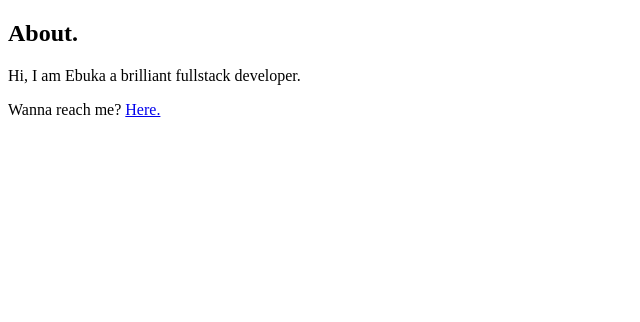
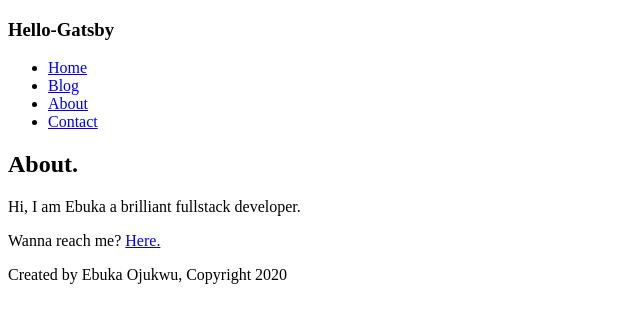
Before and after one commit to OjukwuEbuka/hello-gatsby, a Gatsby site: page /about in a window 1280 px wide. Shown: the whole page, without its empty margins (0-640 px from the left). Built offline with nearby package versions, Linux system fonts and the light colour scheme; Gatsby itself is replaced by a stand-in of ours.

Commit message:
Set up Layout Component

```diff
--- /dev/null
+++ b/src/components/footer.js
@@ -0,0 +1,9 @@
+import React from 'react'
+
+export default function Footer() {
+    return (
+        <div>
+            <p>Created by Ebuka Ojukwu, Copyright 2020</p>
+        </div>
+    )
+}
--- /dev/null
+++ b/src/components/header.js
@@ -0,0 +1,26 @@
+import React from 'react'
+import { Link } from 'gatsby'
+
+export default function Header() {
+    return (
+        <div>
+            <h3>Hello-Gatsby</h3>
+            <nav>
+                <ul>
+                    <li>
+                        <Link to="/">Home</Link>
+                    </li>
+                    <li>
+                        <Link to="/blog">Blog</Link>
+                    </li>
+                    <li>
+                        <Link to="/about">About</Link>
+                    </li>
+                    <li>
+                        <Link to="/contact">Contact</Link>
+                    </li>
+                </ul>
+            </nav>
+        </div>
+    )
+}
--- /dev/null
+++ b/src/components/layout.js
@@ -0,0 +1,13 @@
+import React from "react"
+import Header from "./header"
+import Footer from "./footer"
+
+export default function Layout(props) {
+    return (
+        <div>
+            <Header />
+            {props.children}
+            <Footer />
+        </div>
+    )
+}
--- a/src/pages/about.js
+++ b/src/pages/about.js
@@ -1,12 +1,15 @@
 import React from 'react'
 import {Link} from "gatsby"
+import Layout from "../components/layout"
 
 export default function About() {
     return (
         <div>
-            <h2>About.</h2>
-            <p>Hi, I am Ebuka a brilliant fullstack developer.</p>
-            <p>Wanna reach me? <Link to="/contact">Here.</Link></p>
+            <Layout>
+                <h2>About.</h2>
+                <p>Hi, I am Ebuka a brilliant fullstack developer.</p>
+                <p>Wanna reach me? <Link to="/contact">Here.</Link></p>
+            </Layout>
         </div>
     )
 }
```
Also changed, not shown: src/pages/blog.js (+7 -4 lines), src/pages/contact.js (+8 -4 lines), src/pages/index.js (+8 -5 lines).
